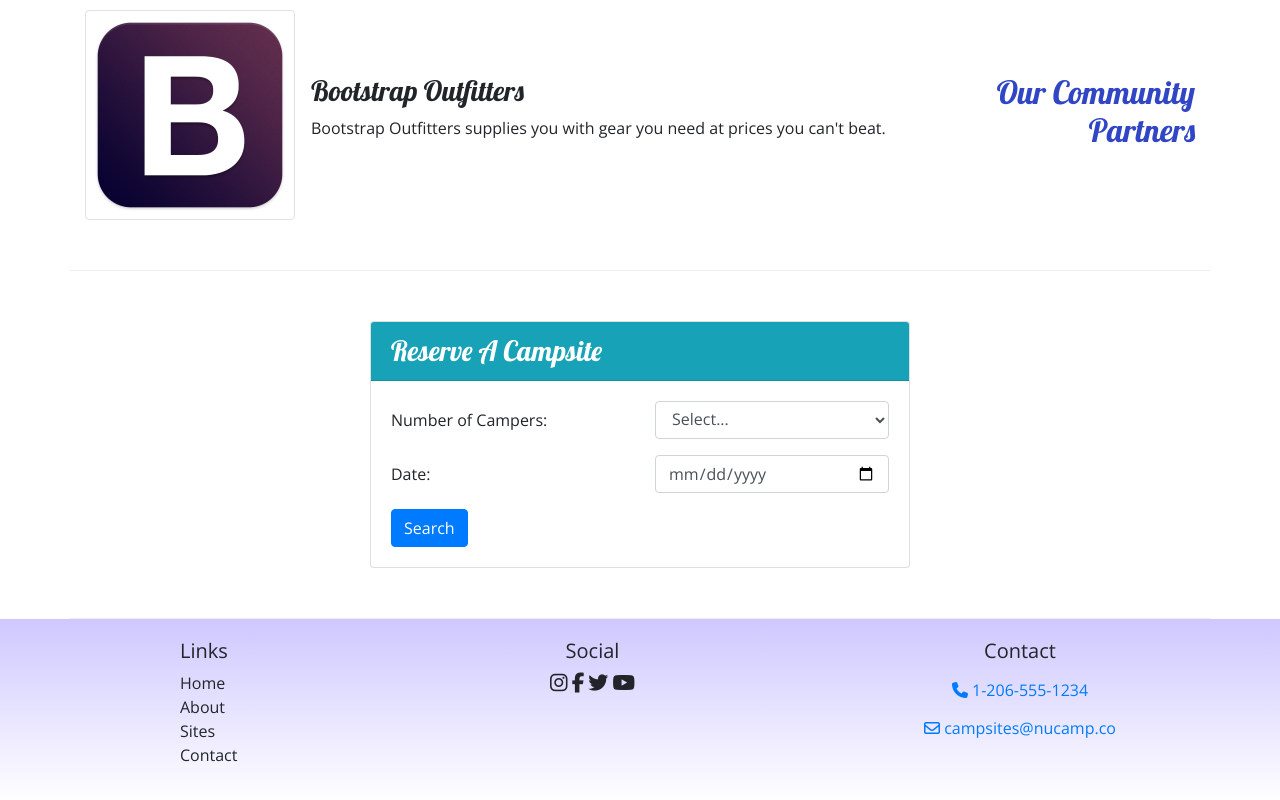
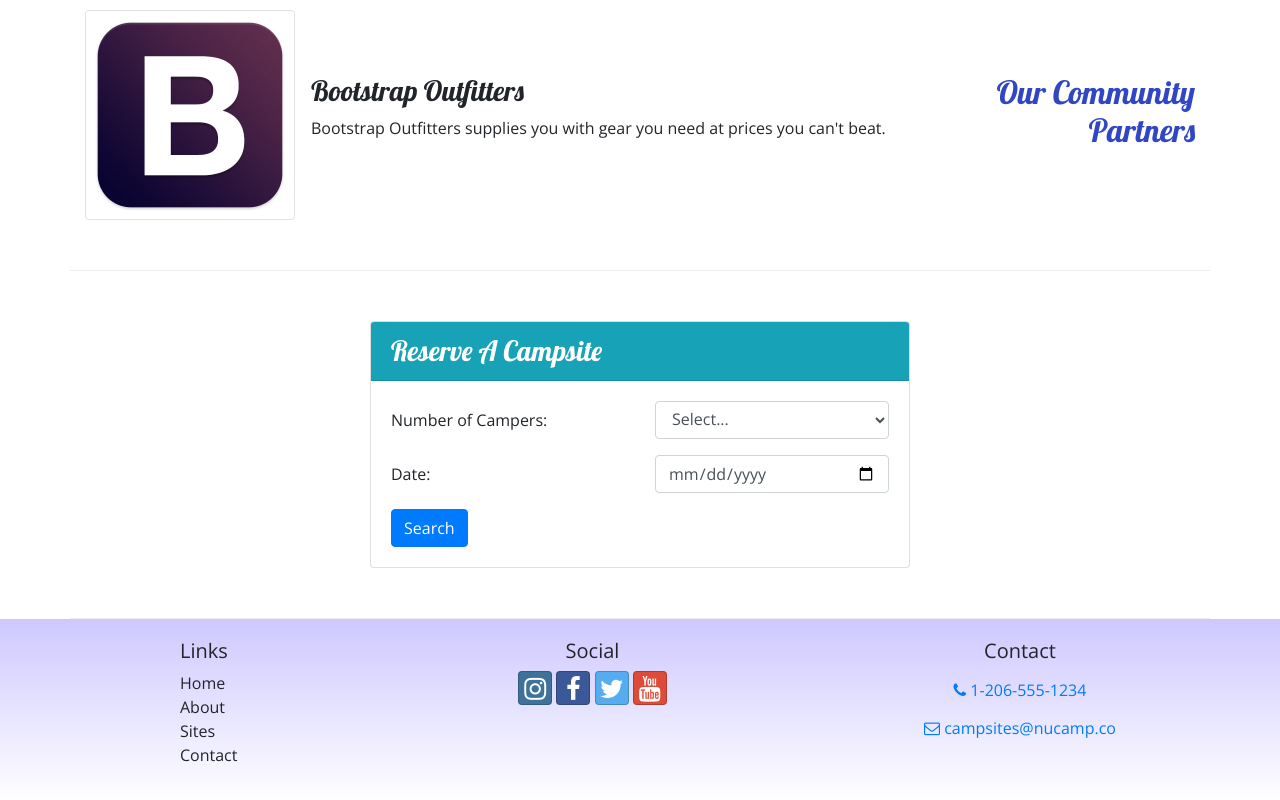
Before and after one commit to Mercerjk/NUCAMPSITE, a website: page index.html in a window 1280 px wide. Shown: the part 882-1682 px from the top of the page. Drawn offline with nearby package versions, Linux system fonts and the light colour scheme.

```diff
--- a/index.html
+++ b/index.html
@@ -33,7 +33,7 @@
                 </div>
                 <div class="col col-md-4 col-xl-2 mt-4">
                     <a href="#reserveForm" role="button" class="btn btn-lg btn-info text-nowrap" data-toggle="tooltip"
-                        data-placement="bottom" data-html="true" title="Or call us at <br /><strong>1-206-555-1234</strong>">Reserve Campsite</a>
+                        data-placement="bottom" data-html="true" title="Or Call Us At <br /><strong>1-206-555-1234</strong>">Reserve Campsite</a>
                 </div>
             </div>
     </header>
@@ -164,10 +164,10 @@
                 </div>
                 <div class="col-6 col-sm-5 text-center">
                     <h5>Social</h5>
-                    <a href="http://instagram.com/"><i class=" fa fa-instagram fa-lg"></i></a>
-                    <a href="http://facebook.com/"><i class="fa fa-facebook fa-lg"></i></a>
-                    <a href="http://twitter.com/"><i class="fa fa-twitter fa-lg"></i></a>
-                    <a href="http://youtube.com/"><i class="fa fa-youtube fa-lg"></i></a>
+                    <a class="btn btn-social-icon btn-instagram" href="http://instagram.com/"><i class="fa fa-instagram"></i></a>
+                    <a class="btn btn-social-icon btn-facebook" href="http://facebook.com/"><i class="fa fa-facebook"></i></a>
+                    <a class="btn btn-social-icon btn-twitter" href="http://twitter.com/"><i class="fa fa-twitter"></i></a>
+                    <a class="btn btn-social-icon btn-google" href="http://youtube.com/"><i class="fa fa-youtube"></i></a>
                 </div>
                 <div class="col-sm-4 text-center">
                     <h5>Contact</h5>
--- a/package.json
+++ b/package.json
@@ -7,7 +7,7 @@
     "lite": "lite-server",
     "start": "npm run lite",
     "test": "echo \"Error: no test specified\" && exit 1"
- },
+  },
   "repository": {
     "type": "git",
     "url": "git+https://github.com/Mercerjk/NUCAMPSITE.git"
@@ -23,6 +23,8 @@
   },
   "dependencies": {
     "bootstrap": "^4.5.2",
+    "bootstrap-social": "^5.1.1",
+    "font-awesome": "^4.7.0",
     "jquery": "^3.5.1",
     "popper.js": "^1.16.1"
   }
```
Also changed, not shown: 2 other files.
